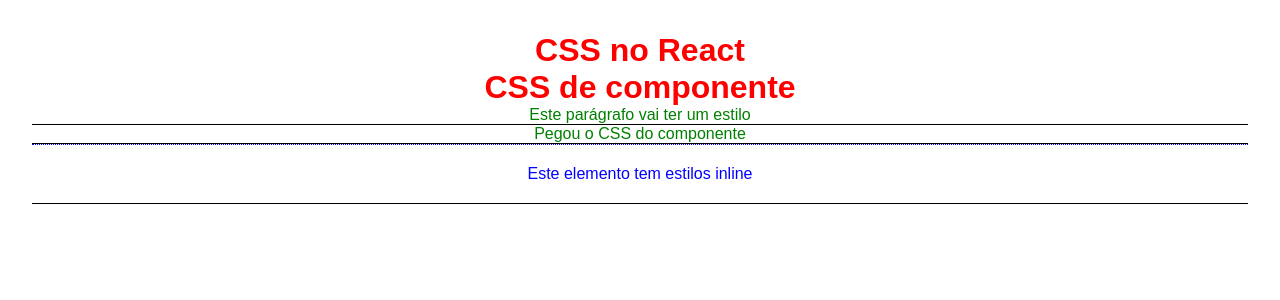
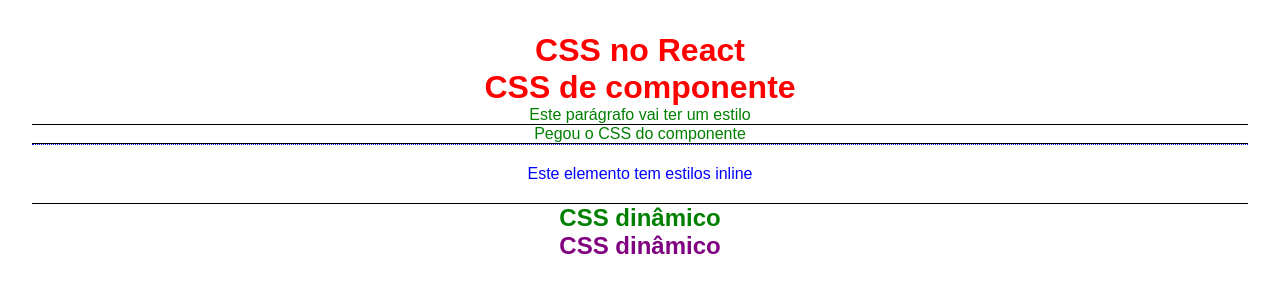
Before and after one commit to phelipeguimaraes/front-end, a React (Vite) app in the folder 3_React/4_CSS_REACT/css_react/: page / in a window 1280 px wide. Shown: the top 300 px of the page. Built offline with nearby package versions, Linux system fonts and the light colour scheme.

Commit message:
inline style dinânimico
Aprendendo um pouco de estilos usando as condições

```diff
--- a/3_React/4_CSS_REACT/css_react/src/App.jsx
+++ b/3_React/4_CSS_REACT/css_react/src/App.jsx
@@ -3,6 +3,9 @@ import './App.css'
 import MyComponent from './components/MyComponent'
 
 function App() {
+  // 4 - inline style dinâmico
+  const n = 15
+
   return (
     <>
       <div>
@@ -16,6 +19,10 @@ function App() {
 
         {/* 3 - inline style */}
         <p style={{color: 'blue', padding: '20px', borderTop: '1px dotted blue'}}>Este elemento tem estilos inline</p>
+
+        {/* 4 - inline style dinâmico */}
+        <h2 style={n > 10 ? {color:'green'} : {color: 'purple'}}>CSS dinâmico</h2>
+        <h2 style={n > 20 ? {color:'green'} : {color: 'purple'}}>CSS dinâmico</h2>
       </div>
     </>
   )
```
